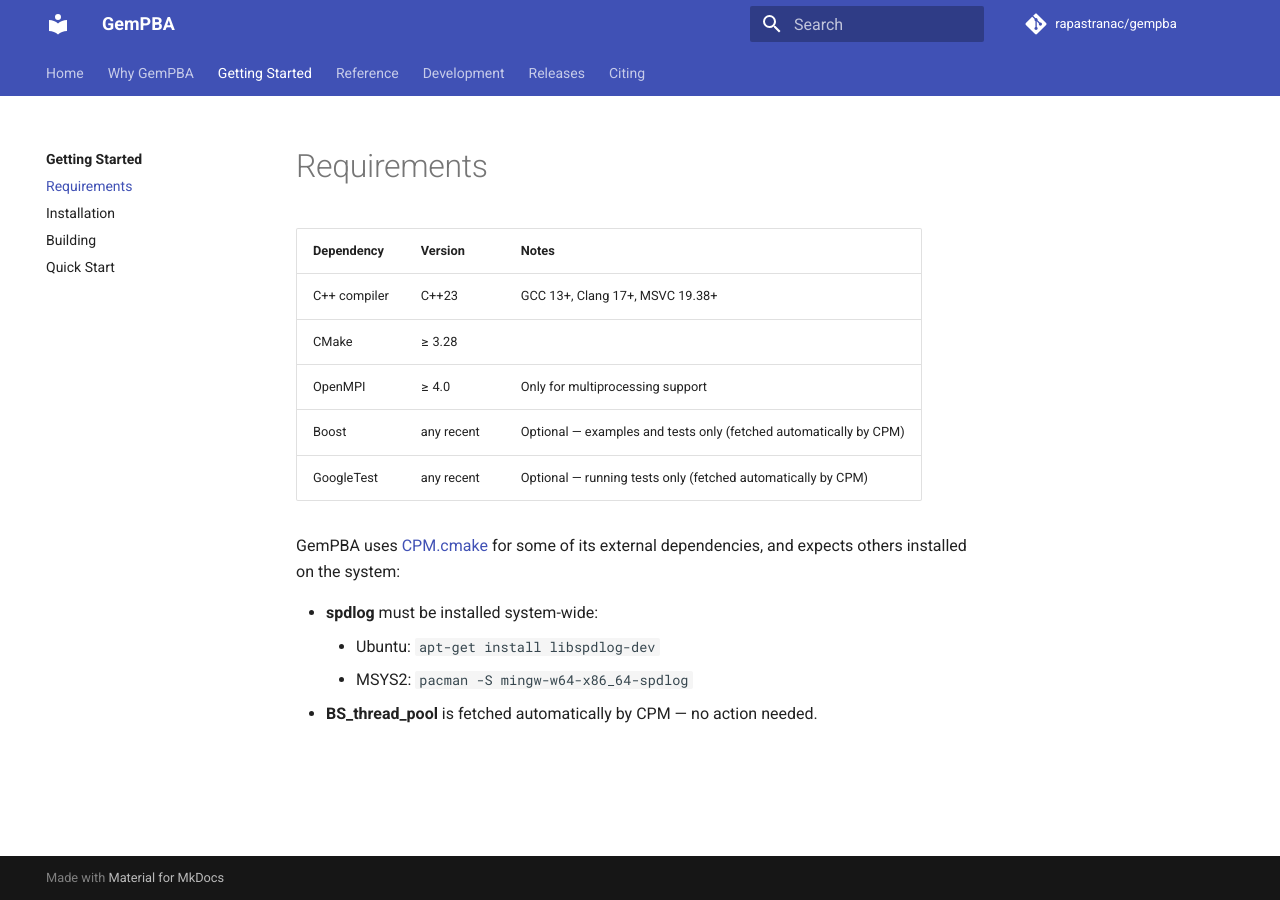
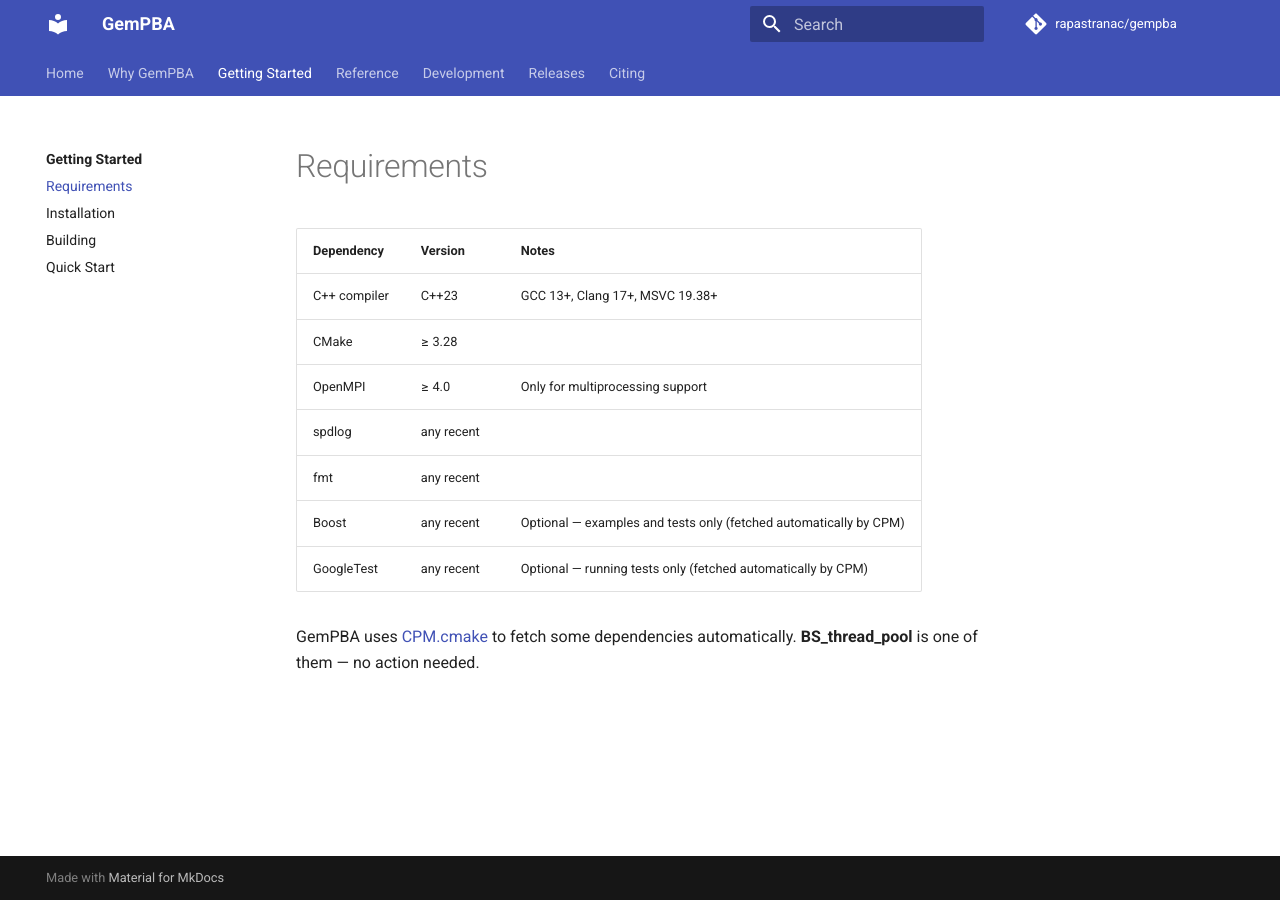
Before and after one commit to rapastranac/gempba-docs, an MkDocs documentation site: the page built from docs/getting-started/requirements.md, in a window 1280 px wide. Built offline with MkDocs 1.6.1 and Material for MkDocs 9.7.7, drawn with Linux system fonts in a browser that asks for light colours; comment, search, counter and statistics services are not loaded.

Commit message:
#8 Add spdlog and fmt to requirements tables

```diff
--- a/docs/getting-started/requirements.md
+++ b/docs/getting-started/requirements.md
@@ -5,12 +5,9 @@
 | C++ compiler | C++23 | GCC 13+, Clang 17+, MSVC 19.38+ |
 | CMake | ≥ 3.28 | |
 | OpenMPI | ≥ 4.0 | Only for multiprocessing support |
+| spdlog | any recent | |
+| fmt | any recent | |
 | Boost | any recent | Optional — examples and tests only (fetched automatically by CPM) |
 | GoogleTest | any recent | Optional — running tests only (fetched automatically by CPM) |
 
-GemPBA uses [CPM.cmake](https://github.com/cpm-cmake/CPM.cmake) for some of its external dependencies, and expects others installed on the system:
-
-- **spdlog** must be installed system-wide:
-    - Ubuntu: `apt-get install libspdlog-dev`
-    - MSYS2: `pacman -S mingw-w64-x86_64-spdlog`
-- **BS_thread_pool** is fetched automatically by CPM — no action needed.
+GemPBA uses [CPM.cmake](https://github.com/cpm-cmake/CPM.cmake) to fetch some dependencies automatically. **BS_thread_pool** is one of them — no action needed.
```
Also changed, not shown: docs/index.md (+2 -0 lines).
